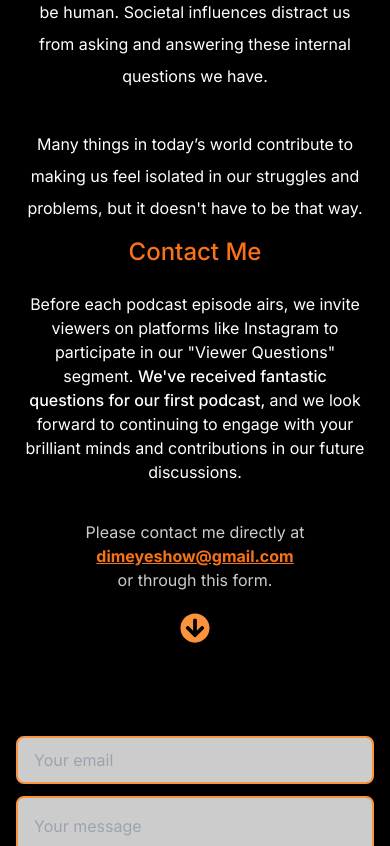
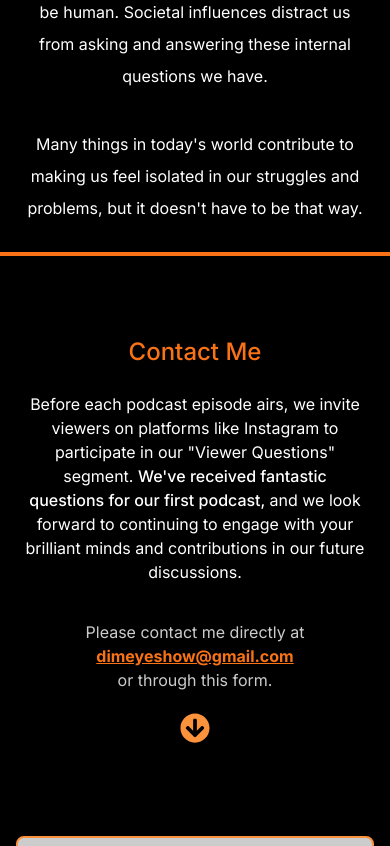
Before and after one commit to BrianBeilby/Purneet-Website, a Next.js app: page / in a window 390 px wide. Shown: the part 2440-3286 px from the top of the page. Built offline with nearby package versions, Linux system fonts and the light colour scheme; no server answers.

Commit message:
Build fix

```diff
--- a/src/components/About.tsx
+++ b/src/components/About.tsx
@@ -35,7 +35,7 @@ function About() {
       </p>
 
       <p className="mb-3 mt-6 px-2 sm:px-0 text-center">
-      Many things in today’s world contribute to making us feel isolated in our struggles and problems, but it doesn&apos;t have to be that way.
+      Many things in today&apos;s world contribute to making us feel isolated in our struggles and problems, but it doesn&apos;t have to be that way.
       </p>
     </motion.section>
   );
--- a/src/components/Contact.tsx
+++ b/src/components/Contact.tsx
@@ -26,11 +26,11 @@ export default function Contact() {
   return (
     <>
       <Toaster position="top-center" reverseOrder={false} />
-
+      <div className="h-1 bg-orange-500 w-full my-4 block sm:hidden"></div>
       <motion.section
         id="contact"
         ref={ref}
-        className="mb-20 sm:mb-32 w-[min(100%,38rem)] text-center scroll-mt-28 flex flex-col justify-center items-center mx-auto px-4"
+        className="mt-20 mb-20 sm:mb-32 w-[min(100%,38rem)] text-center scroll-mt-28 flex flex-col justify-center items-center mx-auto px-4"
         initial={{
           opacity: 0,
         }}
@@ -44,6 +44,8 @@ export default function Contact() {
           once: true,
         }}
       >
+
+
         <h2 className="text-2xl sm:text-3xl font-medium capitalize mb-6 sm:mb-8 text-center text-orange-500">Contact me</h2>
 
         <p className="mb-3 px-2 sm:px-0">
```
